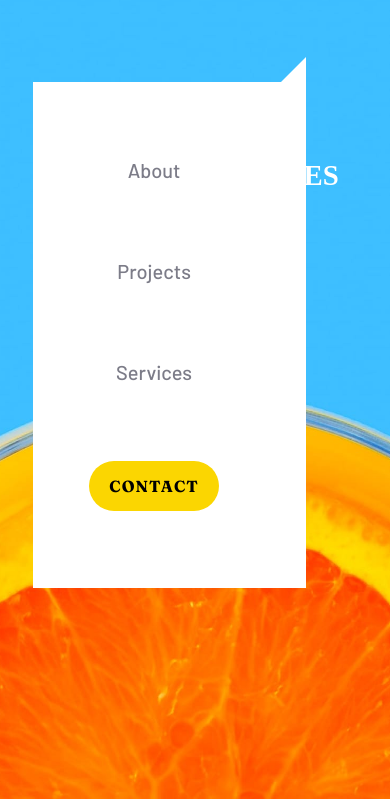
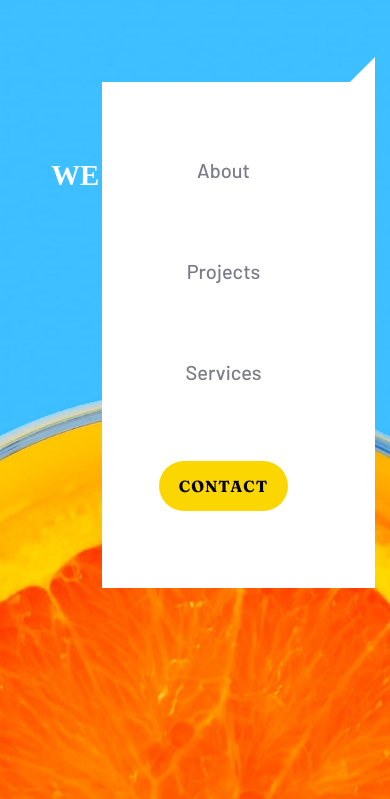
Before and after one commit to Naveen-912/Sunshine_LandingPage, a plain HTML site: page index.html in a window 390 px wide. Both pictures are taken after a click on the element 358 px from the left and 30 px from the top of the page. Shown: the part 45-844 px from the top of the page. Drawn offline with Linux system fonts and the light colour scheme.

Commit message:
Update style.css

```diff
--- a/style.css
+++ b/style.css
@@ -330,7 +330,7 @@ footer .social{
     }
     .nav-active{
         top: 15vh;
-        right:10vh;
+        right:15px;
     }
     .section1{
         flex-direction: column-reverse;
```
